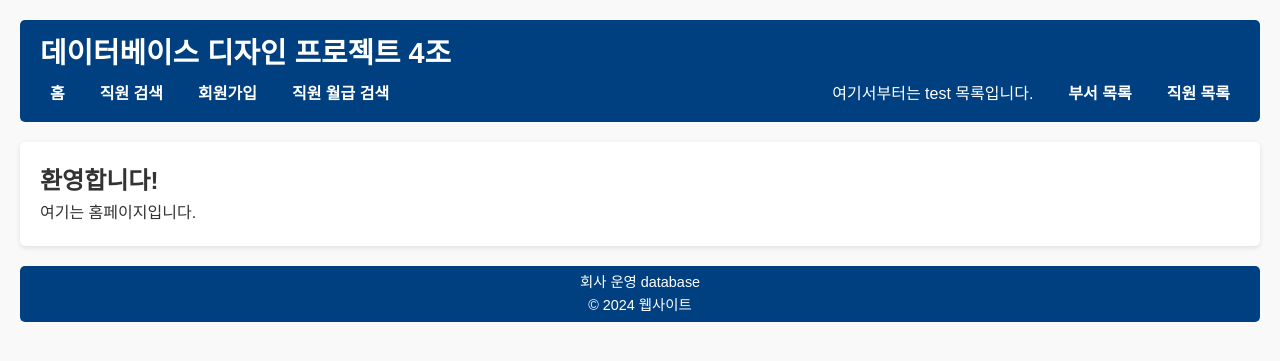
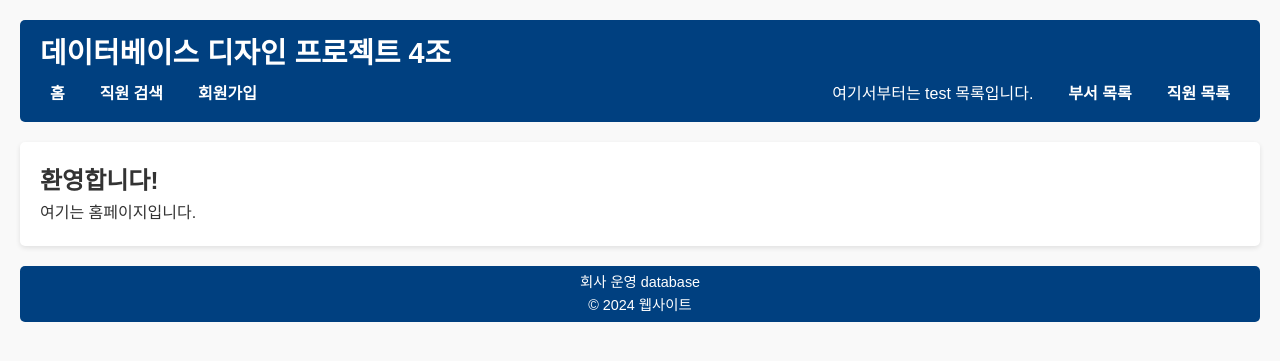
Before and after one commit to shinnyeonki/database_design_project_group4, a Flask app: page / in a window 1280 px wide. Shown: the top 361 px of the page. Run offline with Flask 3, Linux system fonts and the light colour scheme.

Commit message:
개발 완료

```diff
--- a/src/search_views.py
+++ b/src/search_views.py
@@ -70,6 +70,7 @@ def execute_query(query, params):
     cursor.execute(query, params)
     results = cursor.fetchall()
     cursor.close()
+    print(results)
     return results
 
 def fetch_employee_detail(employee_id):
--- a/src/templates/base.html
+++ b/src/templates/base.html
@@ -15,7 +15,7 @@
                 <li><a href="{{ url_for('main.index') }}">홈</a></li>
                 <li><a href="{{ url_for('search_em.search') }}">직원 검색</a></li>
                 <li><a href="{{ url_for('sign.employee') }}">회원가입</a></li>
-                <li><a href="{{ url_for('salary.employee') }}">직원 월급 검색</a></li>
+                <!--<li><a href="{{ url_for('salary.employee') }}">직원 월급 검색</a></li>-->
             </ul>
             <ul class="sub-nav">
                 <li>여기서부터는 test 목록입니다.</li>
```
